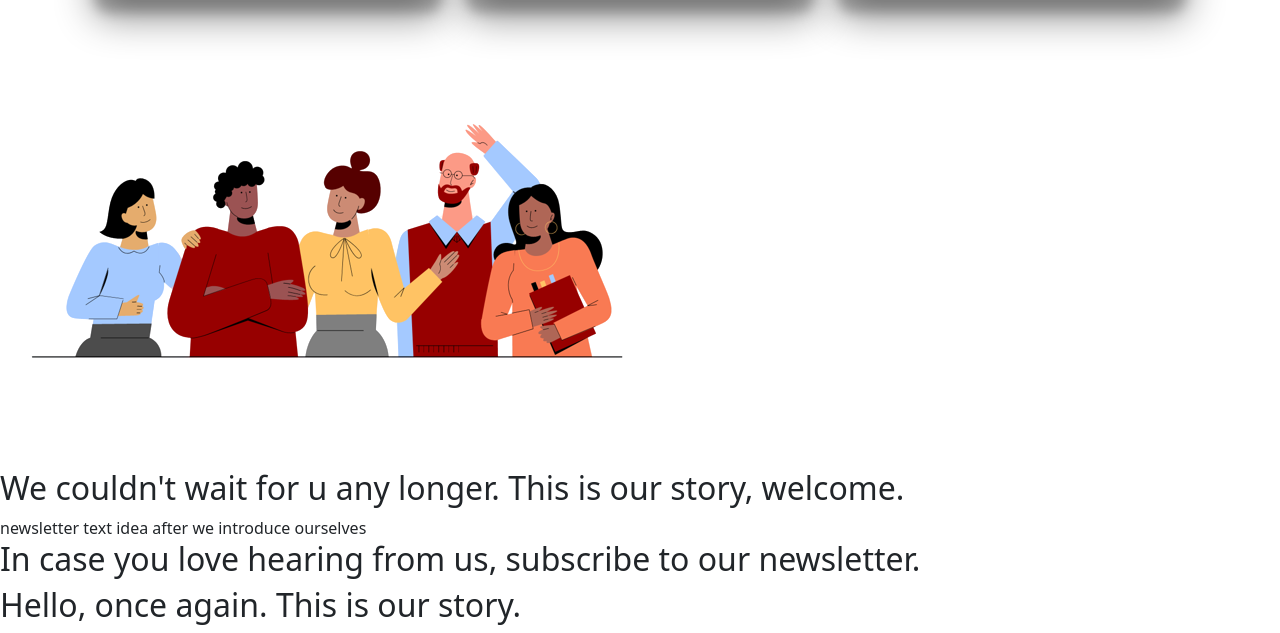
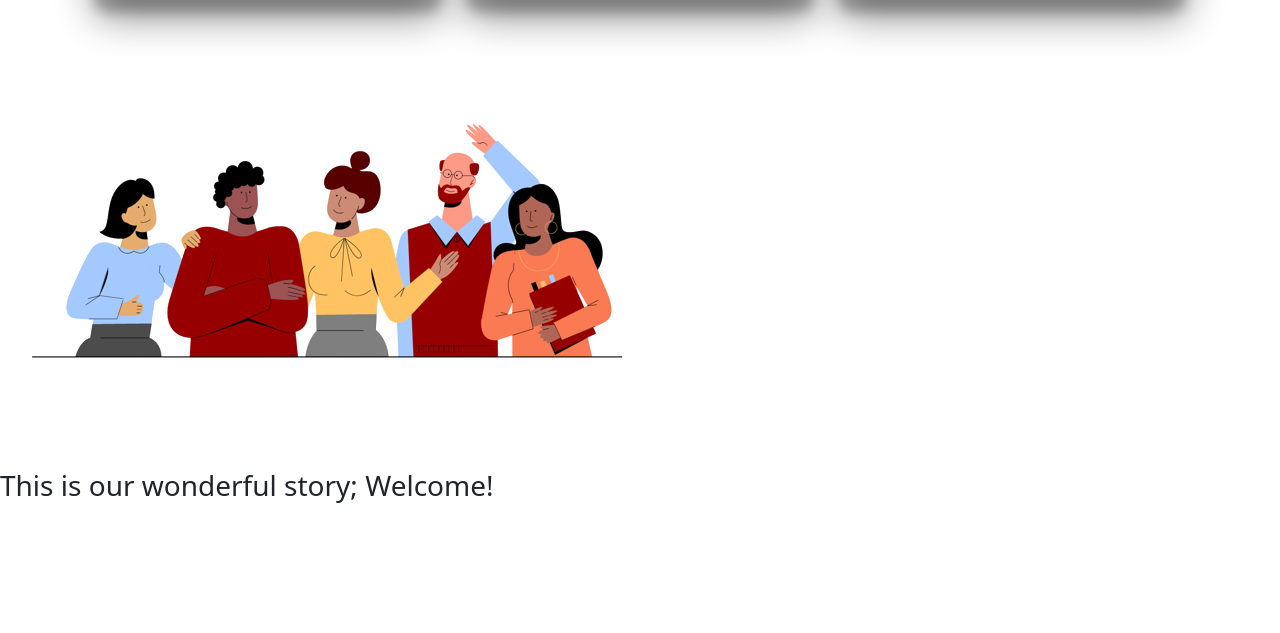
Before and after one commit to Mirisnasvitanja1/webpage, a website: page index.html in a window 1280 px wide. Shown: the part 2775-3408 px from the top of the page. After the commit the page ends 3286 px from the top, so only its background shows below. Drawn offline with nearby package versions, Linux system fonts and the light colour scheme; a web font is replaced by a local one.

Commit message:
new section for about us (started)

```diff
--- a/index.html
+++ b/index.html
@@ -458,16 +458,19 @@
     </section>
 
     <section class="aboutUs">
-      <img src="/images/aboutUs-firstPage-removebg-preview.png" alt="" />
+      <img src="images/aboutUs-firstPage-removebg-preview.png" alt="">
 
-      <section class="aboutUs">
+      <h3>This is our wonderful story; Welcome!</h3>
+
+
+      <!-- <section class="aboutUs">
       <div class="left">
         <h2>We couldn't wait for u any longer. This is our story, welcome.</h2>
       </div>
 
       newsletter text idea after we introduce ourselves
       <h2>In case you love hearing from us, subscribe to our newsletter.</h2>
-       <h2>Hello, once again. This is our story.</h2>
+       <h2>Hello, once again. This is our story.</h2> -->
     </section>
 
     <script src="javascript/loader.js"></script>
```
